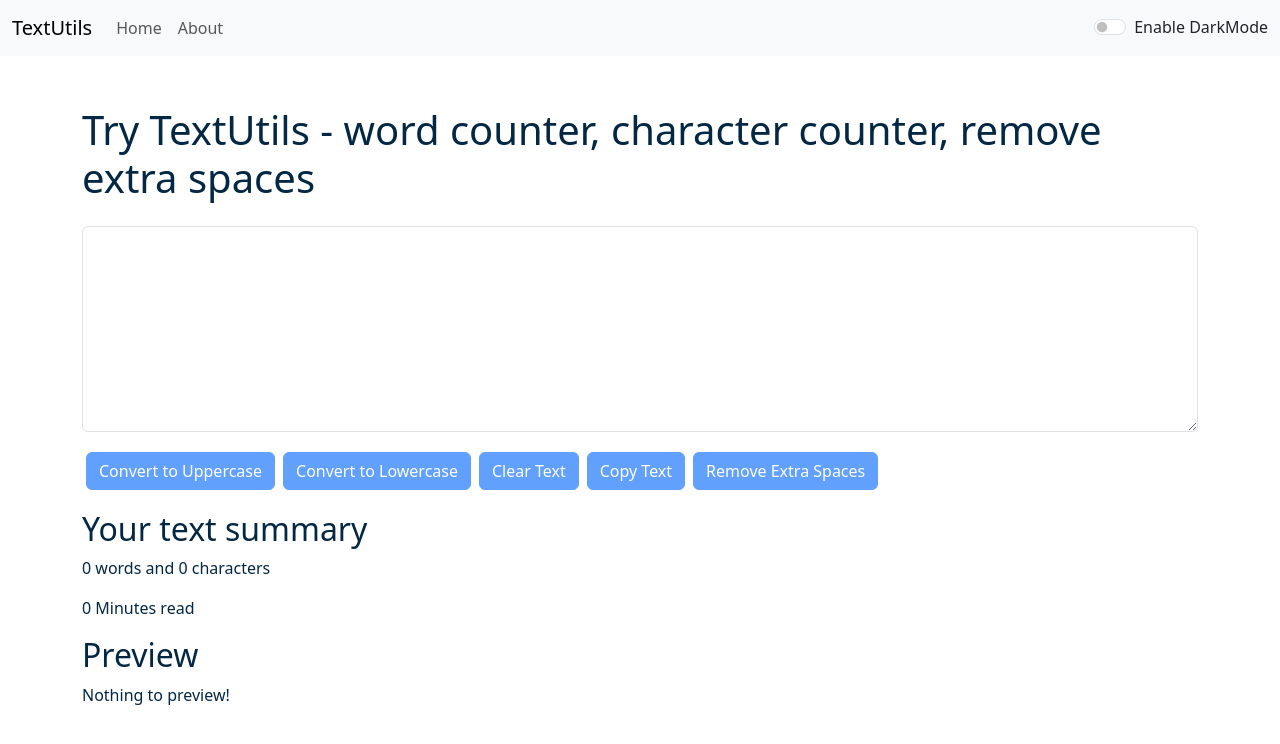
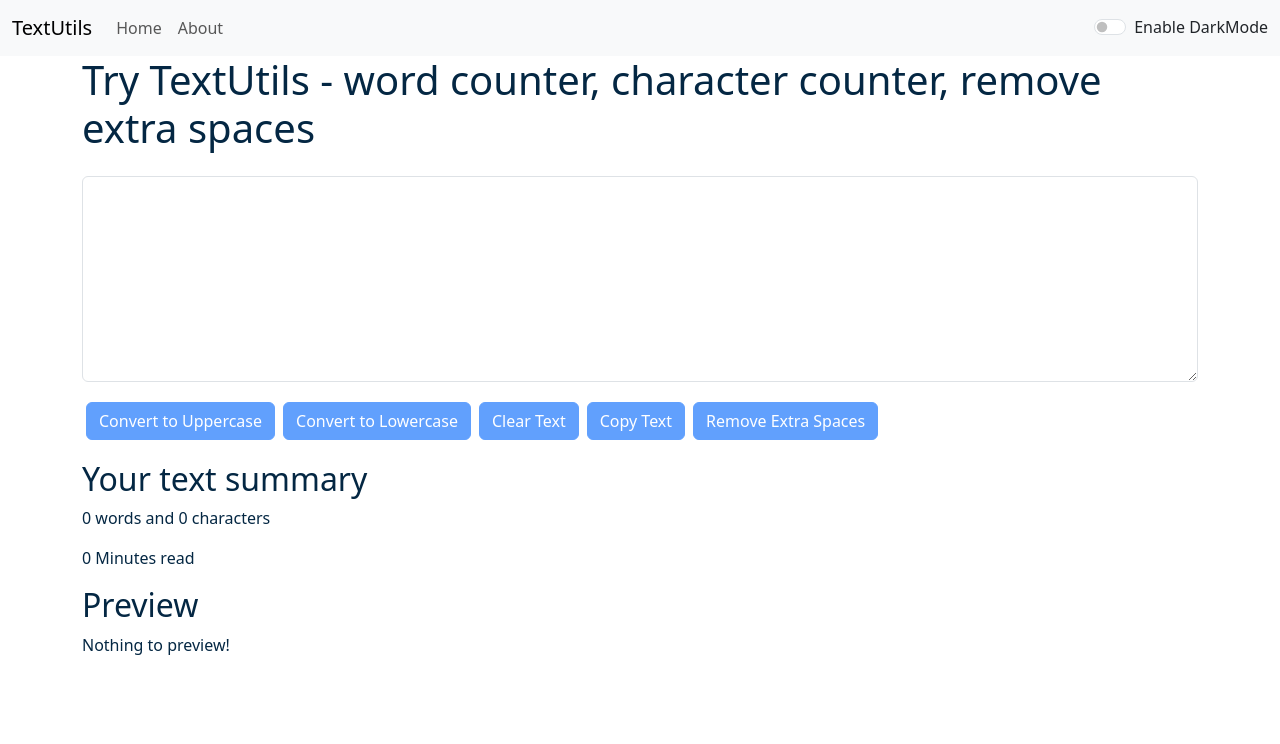
Before and after one commit to balwan-coding/balwan.Textutiles, a React (Vite) app: page / in a window 1280 px wide. Shown: the top 744 px of the page. Built offline with nearby package versions, Linux system fonts and the light colour scheme.

Commit message:
Alert improvd

```diff
--- a/src/components/Alert.jsx
+++ b/src/components/Alert.jsx
@@ -6,7 +6,7 @@ function Alert(props) {
         return lower.charAt(0).toUpperCase() + lower.slice(1);
     }
     return (
-        <div style={{height: '50px'}}>
+        <div className='alert' style={{height: '50px'}}>
         {props.alert && <div className={`alert alert-${props.alert.type} alert-dismissible fade show`} role="alert">
            <strong>{capitalize(props.alert.type)}</strong>: {props.alert.msg}
         </div>}
--- a/src/index.css
+++ b/src/index.css
@@ -134,3 +134,10 @@
   font-size: 1rem;
   color: #555;
 }
+
+/* alert */
+
+.alert{
+  position: fixed;
+  top:0;
+}
```
